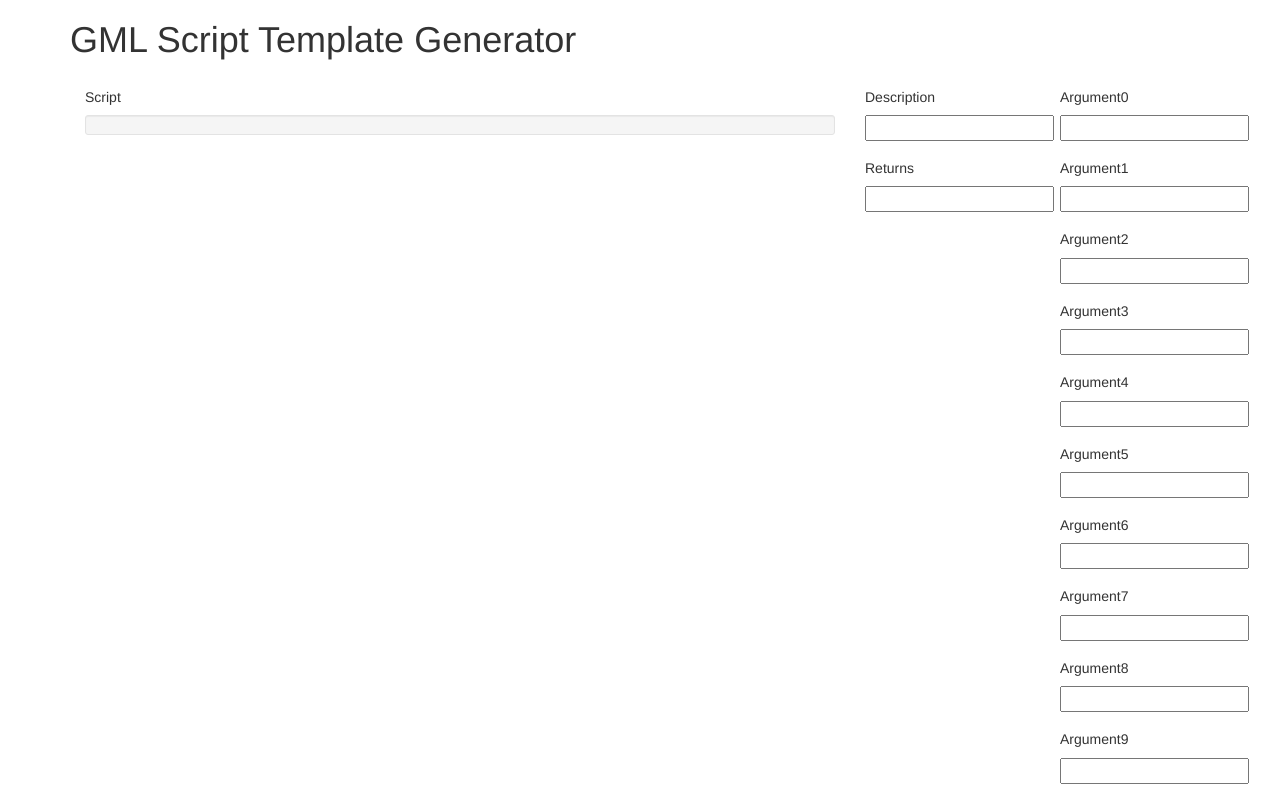
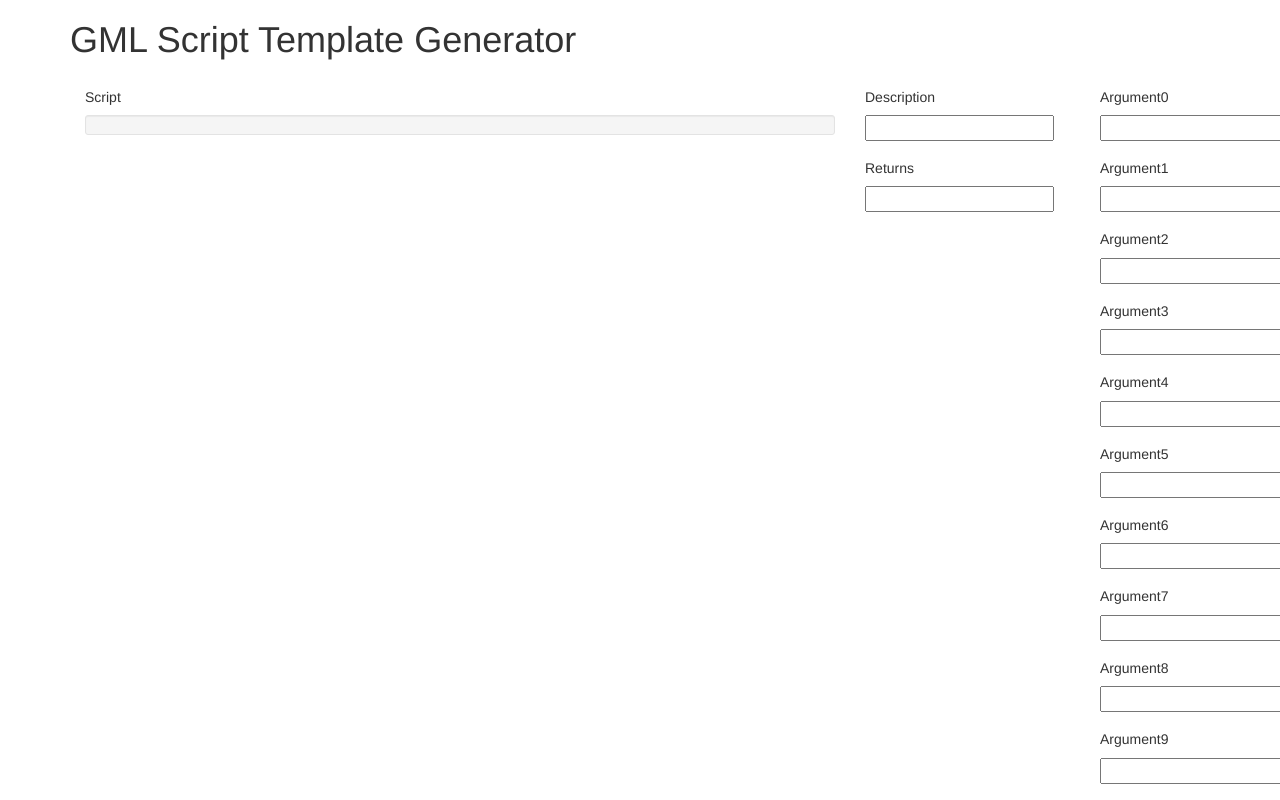
Before and after one commit to mstop4/gml-script-wizard, a React app: page / in a window 1280 px wide. Shown: the top 800 px of the page. Built offline with nearby package versions, Linux system fonts and the light colour scheme.

Commit message:
converted ArgumentField into SortableElement

```diff
--- a/src/js/components/App.js
+++ b/src/js/components/App.js
@@ -5,7 +5,7 @@ import OutputBox from './OutputBox'
 import ArgumentField from './ArgumentField'
 import ReturnField from './ReturnField'
 import DescriptionField from './DescriptionField'
-import SortableList from './SortableList'
+import SortableComponent from './SortableComponent'
 
 class App extends Component {
 
@@ -99,15 +99,6 @@ class App extends Component {
   }
 
   render() {
-    let argBoxes = [];
-    for (var i = 0; i < 16; i++) {
-        argBoxes.push(<ArgumentField
-                        key={i}
-                        id={i}
-                        value={this.state.arguments[i]}
-                        onChange={this.handleArgumentChange}/>);
-    }
-
     return (
       <Grid>
         <Row>
@@ -131,7 +122,9 @@ class App extends Component {
                 />
               </Col>
               <Col md={6}>
-                {argBoxes}
+                <SortableComponent
+                  items={this.state.arguments}
+                  onChange={this.handleArgumentChange}/>
               </Col>
             </Row>
           </Col>
--- a/src/js/components/ArgumentField.js
+++ b/src/js/components/ArgumentField.js
@@ -1,7 +1,8 @@
 import React from 'react'
 import '../../styles/fields.css'
+import { SortableElement } from 'react-sortable-hoc'
 
-const ArgumentField = ({ id, value, onChange }) => {
+const ArgumentField = SortableElement( ({ index, id, value, onChange }) => {
 
   const onFieldChange = (event) => {
     let newArg = event.target.value
@@ -17,6 +18,6 @@ const ArgumentField = ({ id, value, onChange }) => {
       </input>
     </div>
   )
-}
+})
 
 export default ArgumentField
--- a/src/js/components/SortableList.js
+++ b/src/js/components/SortableComponent.js
@@ -1,23 +1,23 @@
 import React, { Component } from 'react'
 import ArgumentField from './ArgumentField'
-import { SortableContainer, SortableElement, arrayMove } from 'react-sortable-hoc'
-
-const SortableItem = SortableElement( ({ value }) =>
-  <li>{value}</li>
-)
+import { SortableContainer, arrayMove } from 'react-sortable-hoc'
 
 const SortableList = SortableContainer( ({ items, onChange }) => {
   return (
     <ul>
       {items.map((value, index) => (
-        <SortableItem key={index} index={index} value={value}/>
+        <ArgumentField
+          key={index}
+          index={index}
+          id={index}
+          value={value}
+          onChange={onChange}/>
       ))}
     </ul>
   )
 })
 
 class SortableComponent extends Component {
-
   constructor(props) {
     super(props)
 
@@ -31,7 +31,12 @@ class SortableComponent extends Component {
   }
 
   render() {
-    return <SortableList items={this.props.items} onSortEnd={this.onSortEnd} />
+    return <SortableList
+      index={0}
+      items={this.props.items}
+      onSortEnd={this.onSortEnd}
+      onChange={this.props.onChange}
+    />
   }
 }
 
```
